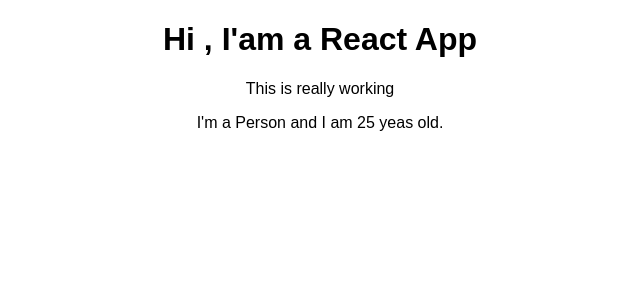
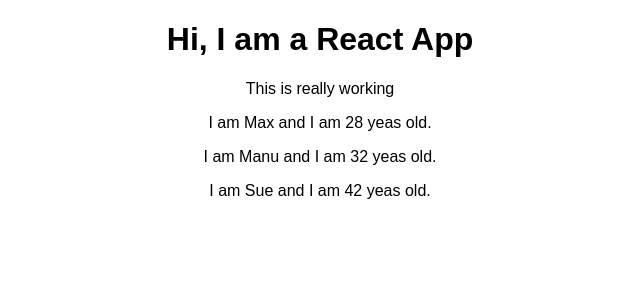
Before and after one commit to Matus-Dubrava/react, a React (Create React App) app in the folder tutorials/person-app/: page / in a window 1280 px wide. Shown: the top 300 px of the page, without its empty margins (320-960 px from the left). Built offline with nearby package versions, Linux system fonts and the light colour scheme.

Commit message:
added props to Person component

```diff
--- a/tutorials/person-app/src/App.js
+++ b/tutorials/person-app/src/App.js
@@ -6,9 +6,11 @@
   render() {
     return (
       <div className="App">
-        <h1>Hi , I'am a React App</h1>
+        <h1>Hi, I am a React App</h1>
         <p>This is really working</p>
-        <Person />
+        <Person name="Max" age="28" />
+        <Person name="Manu" age="32" />
+        <Person name="Sue" age="42" />
       </div>
     );
   }
--- a/tutorials/person-app/src/components/Person/Person.js
+++ b/tutorials/person-app/src/components/Person/Person.js
@@ -1,12 +1,14 @@
 import React from 'react';
 import './Person.css';
 
-const Person = () => {
-    return (
-        <p className="Person">
-            I'm a Person and I am {Math.floor(Math.random() * 30)} yeas old.
-        </p>
-    );
+const Person = (props) => {
+  return (
+      <p
+				className="Person"
+      >
+				I am {props.name} and I am {props.age} yeas old.
+			</p>
+	);
 }
 
 export default Person;
```
Also changed, not shown: tutorials/person-app/package.json (line endings or trailing spaces).
